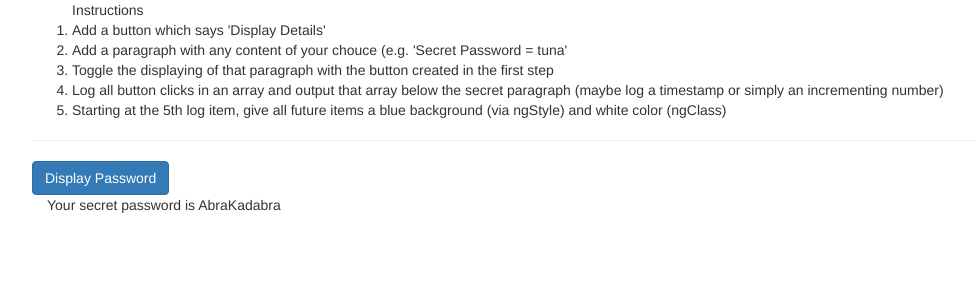
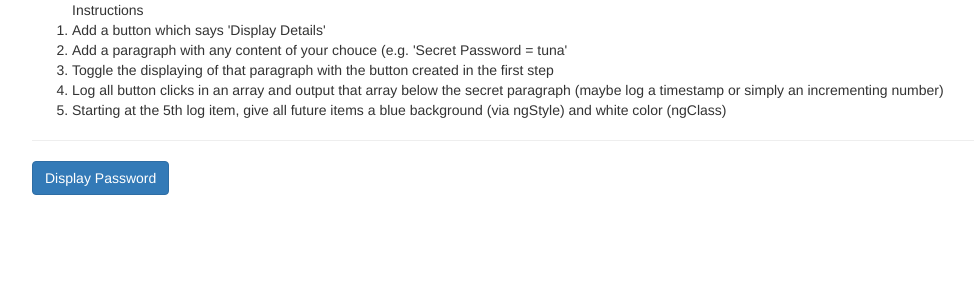
Before and after one commit to Prozak8/angular-sandbox, an Angular app: page / in a window 1280 px wide. Shown: the top 300 px of the page, without its empty margins (38-1012 px from the left). Built offline with nearby package versions, Linux system fonts and the light colour scheme.

Commit message:
clicking display password now displays password

```diff
--- a/src/app/display-text-test/display-text-test.component.html
+++ b/src/app/display-text-test/display-text-test.component.html
@@ -1,10 +1,11 @@
 <button
-  class="btn btn-primary">
+  class="btn btn-primary"
+  (click)="onShowSecretPassword()">
   Display Password
 </button>
 
 <div class="container">
-  <p>
+  <p *ngIf="showSecretPassword;">
     Your secret password is AbraKadabra
   </p>
 </div>
--- a/src/app/display-text-test/display-text-test.component.ts
+++ b/src/app/display-text-test/display-text-test.component.ts
@@ -6,10 +6,13 @@ import { Component, OnInit } from '@angular/core';
   styleUrls: ['./display-text-test.component.css']
 })
 export class DisplayTextTestComponent implements OnInit {
+  showSecretPassword = false;
 
   constructor() { }
 
   ngOnInit() {
   }
-
+  onShowSecretPassword() {
+    this.showSecretPassword = true;
+  }
 }
```
